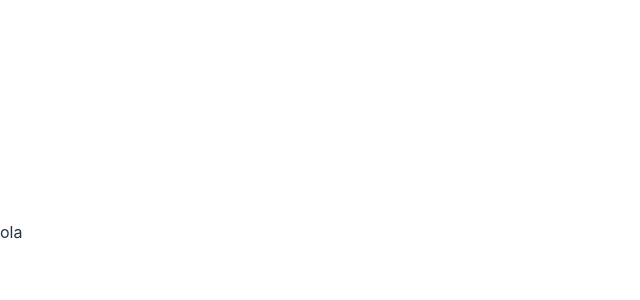
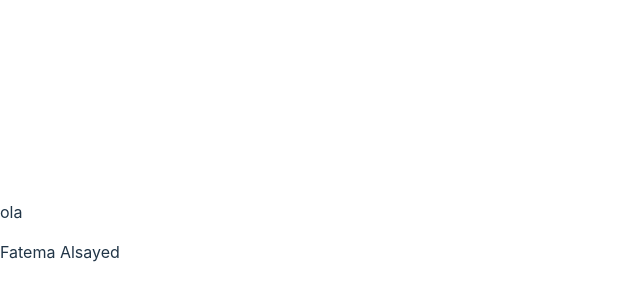
Before and after one commit to OlaMohamedd/team5git, a React (Vite) app in the folder GithubLab/: page / in a window 1280 px wide. Shown: the part 168-468 px from the top of the page, without its empty margins (0-640 px from the left). Built offline with nearby package versions, Linux system fonts and the light colour scheme.

Commit message:
content component2

```diff
--- a/GithubLab/src/App.jsx
+++ b/GithubLab/src/App.jsx
@@ -1,5 +1,6 @@
 
 import Navbar from './Component/Navbar/Navbar'
+import Content from './Component/content'
 
 function App() {
 
@@ -7,6 +8,12 @@ function App() {
   return (
     <>
      <Navbar/>
+
+
+
+
+
+     <Content/>
     </>
   )
 }
--- /dev/null
+++ b/GithubLab/src/Component/content.jsx
@@ -0,0 +1,9 @@
+import React from 'react'
+
+export default function Content() {
+  return (
+    <>
+    <p>Fatema Alsayed</p>
+     </>
+  )
+}
```
